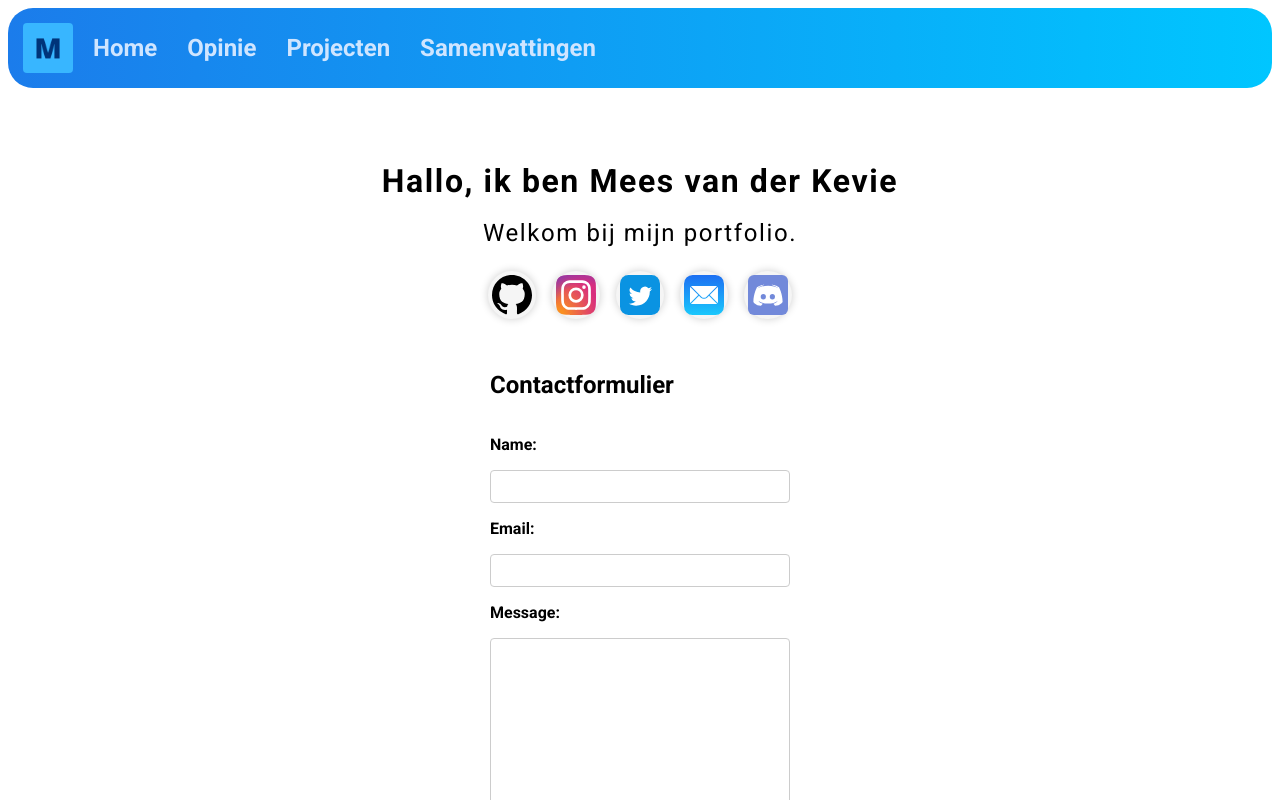
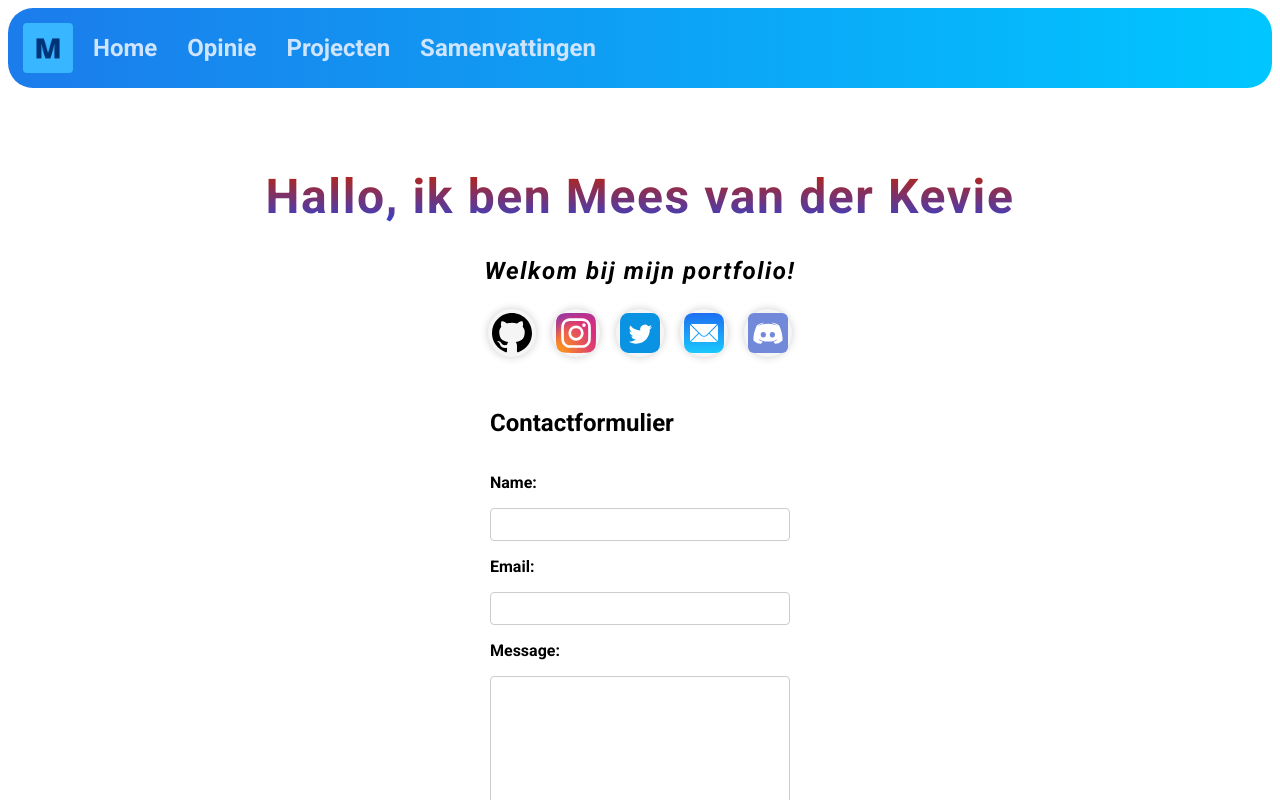
Before and after one commit to meesvanderkevie/Portfolio, a Vue app: page / in a window 1280 px wide. Shown: the top 800 px of the page. Built offline with nearby package versions, Linux system fonts and the light colour scheme.

Commit message:
New font added with nice styling.

```diff
--- a/src/views/Home.vue
+++ b/src/views/Home.vue
@@ -17,7 +17,7 @@
 <template>
   <div class="welkomsttekst">
     <h1>Hallo, ik ben Mees van der Kevie</h1>
-    <p>Welkom bij mijn portfolio.</p>
+    <p>Welkom bij mijn portfolio!</p>
 
     <SocialBar />
   </div>
@@ -32,14 +32,19 @@
   @import url('https://fonts.googleapis.com/css2?family=Roboto:ital,wght@0,100;0,300;0,400;0,500;0,700;0,900;1,100;1,300;1,400;1,500;1,700;1,900&display=swap');
 
   h1 {
-    font-size: 2rem;
+    font-size: 3rem;
     font-family: 'Roboto', sans-serif;
-    line-height: 1.7rem;
+    background: -webkit-linear-gradient(#c52101, #2f43d7);
+    -webkit-background-clip: text;
+    background-clip: text;
+    -webkit-text-fill-color: transparent;
   }
 
   p {
     font-size: 1.5rem;
     font-family: 'Roboto', sans-serif;
+    font-style: italic;
+    font-weight: bold;
   }
 
   .welkomsttekst {
```
